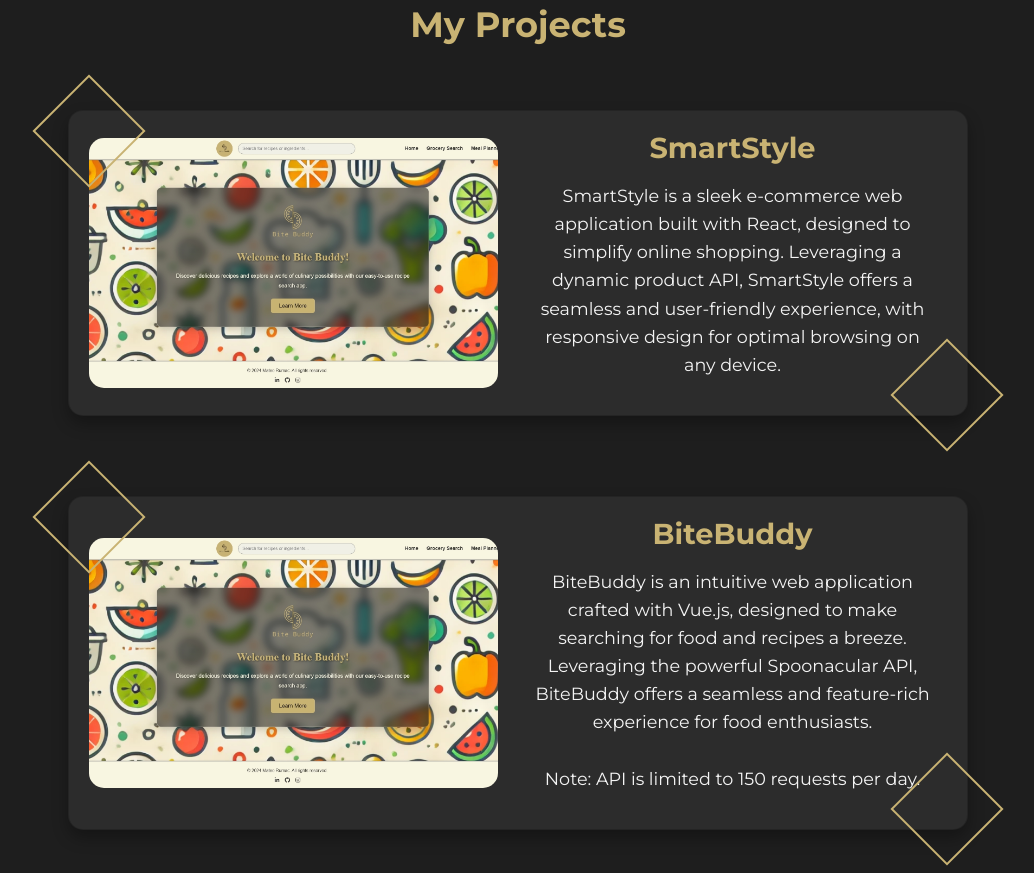
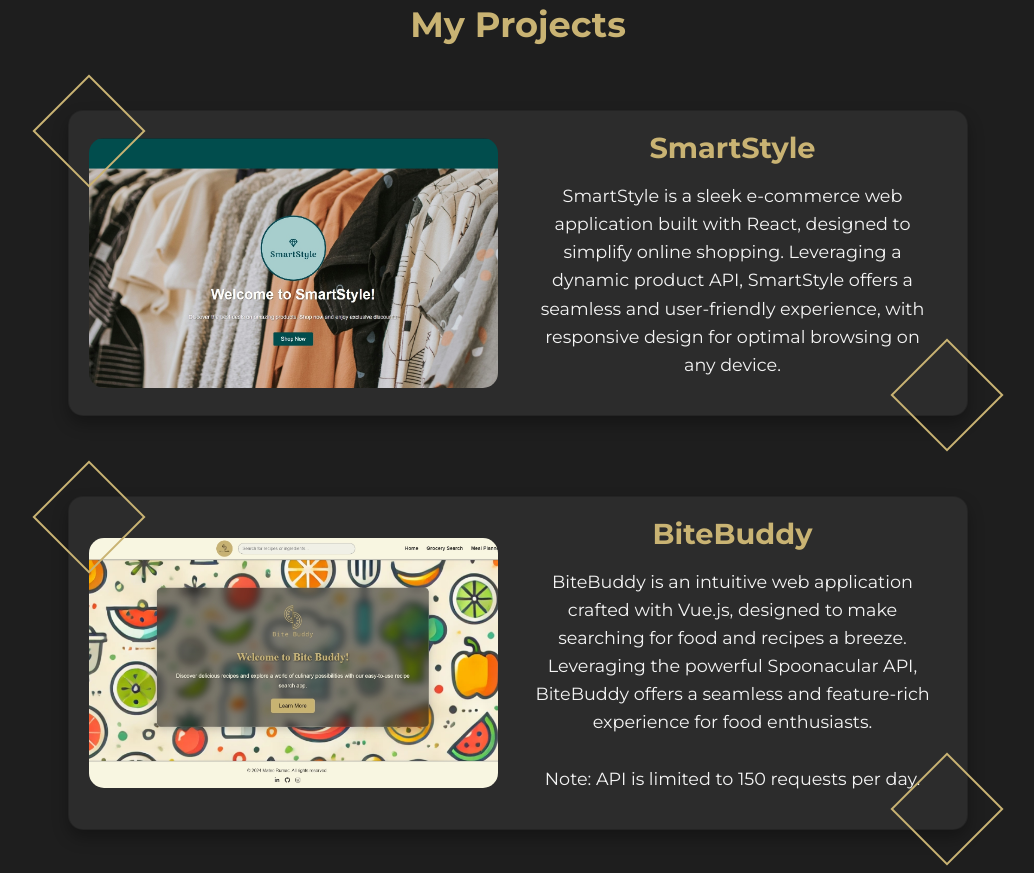
Before and after one commit to mateorumac/portfolioo, a Vue app: page / in a window 1280 px wide. Shown: the part 900-1773 px from the top of the page, without its empty margins (122-1156 px from the left). Built offline with nearby package versions, Linux system fonts and the light colour scheme.

Commit message:
Update HomeView.vue

```diff
--- a/src/views/HomeView.vue
+++ b/src/views/HomeView.vue
@@ -22,7 +22,7 @@
         <div class="card">
           <div class="card-image">
             <a href="https://smartstyleecom.vercel.app/" target="_blank">
-              <img src="@/assets/bbuddy.jpg" alt="Work in Progress" />
+              <img src="@/assets/smartstyle.jpg" alt="E-commerce web app" />
             </a>
           </div>
           <div class="card-content">
@@ -37,7 +37,7 @@
         <div class="card">
           <div class="card-image">
             <a href="https://bbuddy-mateorumacs-projects.vercel.app/" target="_blank">
-              <img src="@/assets/bbuddy.jpg" alt="Work in Progress" />
+              <img src="@/assets/bbuddy.jpg" alt="Food search web app" />
             </a>
           </div>
           <div class="card-content">
```
